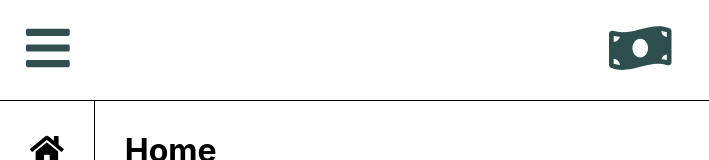
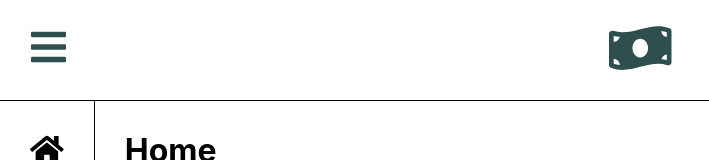
Before and after one commit to oldDanbi97/BNS, a React (Create React App) app: page / in a window 1280 px wide. Shown: the top 160 px of the page, without its empty margins (0-709 px from the left). Built offline with nearby package versions, Linux system fonts and the light colour scheme.

Commit message:
임시 네비게이션

```diff
--- a/src/app.css
+++ b/src/app.css
@@ -26,11 +26,11 @@ button:active {
 }
 
 .header-menu {
-  font-size: 50px;
+  font-size: 40px;
   color:darkslategray;
   position: absolute;
-  top: 20px;
-  left: 20px;
+  top: 25px;
+  left: 25px;
 }
 
 .content {
--- a/src/app.jsx
+++ b/src/app.jsx
@@ -1,3 +1,4 @@
+import { useState } from 'react';
 import { BrowserRouter } from 'react-router-dom';
 import './app.css';
 import Body from './components/layout/body';
@@ -6,11 +7,16 @@ import Navigation from './components/layout/navigation';
 import RouteConfigure from './components/layout/routeConfigure';
 
 function App() {
+  const [ showNav, setShowNav ] = useState(true);
+  const handleMenuButton = () => {
+    setShowNav(!showNav);
+  };
+
   return <>
       <BrowserRouter>
-        <Header />
+        <Header onMenuButton={handleMenuButton}/>
         <Body>
-          <Navigation />
+          <Navigation show={showNav}/>
           <RouteConfigure />
         </Body>
       </BrowserRouter>
--- a/src/components/layout/body.jsx
+++ b/src/components/layout/body.jsx
@@ -1,6 +1,6 @@
 import React from 'react';
 
-const Body = (props) => {
+const Body = props => {
     return <div className="content">
         {
             props.children.map(child => child)
--- a/src/components/layout/header.jsx
+++ b/src/components/layout/header.jsx
@@ -1,17 +1,17 @@
 import React from 'react';
 import { useNavigate } from 'react-router-dom';
 
-const Header = (props) => {
-    const navigate = useNavigate()
+const Header = props => {
+    const navigate = useNavigate();
     const goHome = () => {
         navigate("/");
     };
-    const hideNav = () =>{
-
+    const handleMenu = () => {
+        props.onMenuButton();
     };
     return <div className="tmp-header">
-        <button className="header-menu" onClick={goHome}><i class="fas fa-bars"></i></button>
-        <button className="header-logo" onClick={hideNav}><i className="fas fa-money-bill-wave"></i></button>
+        <button className="header-menu" onClick={handleMenu}><i className="fas fa-bars"></i></button>
+        <button className="header-logo" onClick={goHome}><i className="fas fa-money-bill-wave"></i></button>
     </div>
 };
 
--- a/src/components/layout/navigation.jsx
+++ b/src/components/layout/navigation.jsx
@@ -1,8 +1,8 @@
 import React from 'react';
 import { Link } from 'react-router-dom';
 
-const Navigation = (props) => {
-    return <>
+const Navigation = props => {
+    return props.show ? <>
         <ul className="navigation">
             <li>
                 <Link className="menu-item" to="/">
@@ -15,7 +15,7 @@ const Navigation = (props) => {
                 </Link>
             </li>
         </ul>
-    </>
+    </> : <></>
 };
 
 export default Navigation;
--- a/src/components/layout/routeConfigure.jsx
+++ b/src/components/layout/routeConfigure.jsx
@@ -3,7 +3,7 @@ import { Route, Routes } from 'react-router-dom';
 import Home from '../page/home';
 import Test from '../page/test';
 
-const RouteConfigure = (props) => {
+const RouteConfigure = props => {
     return <>
         <Routes>
             <Route path="/" element={<Home/>} exact/>
--- a/src/components/page/home.jsx
+++ b/src/components/page/home.jsx
@@ -1,6 +1,5 @@
 import React from "react";
 import ContentTemplate from "../template/contentTemplate";
-
 
 const Home = props => {
     return  <ContentTemplate>
```
